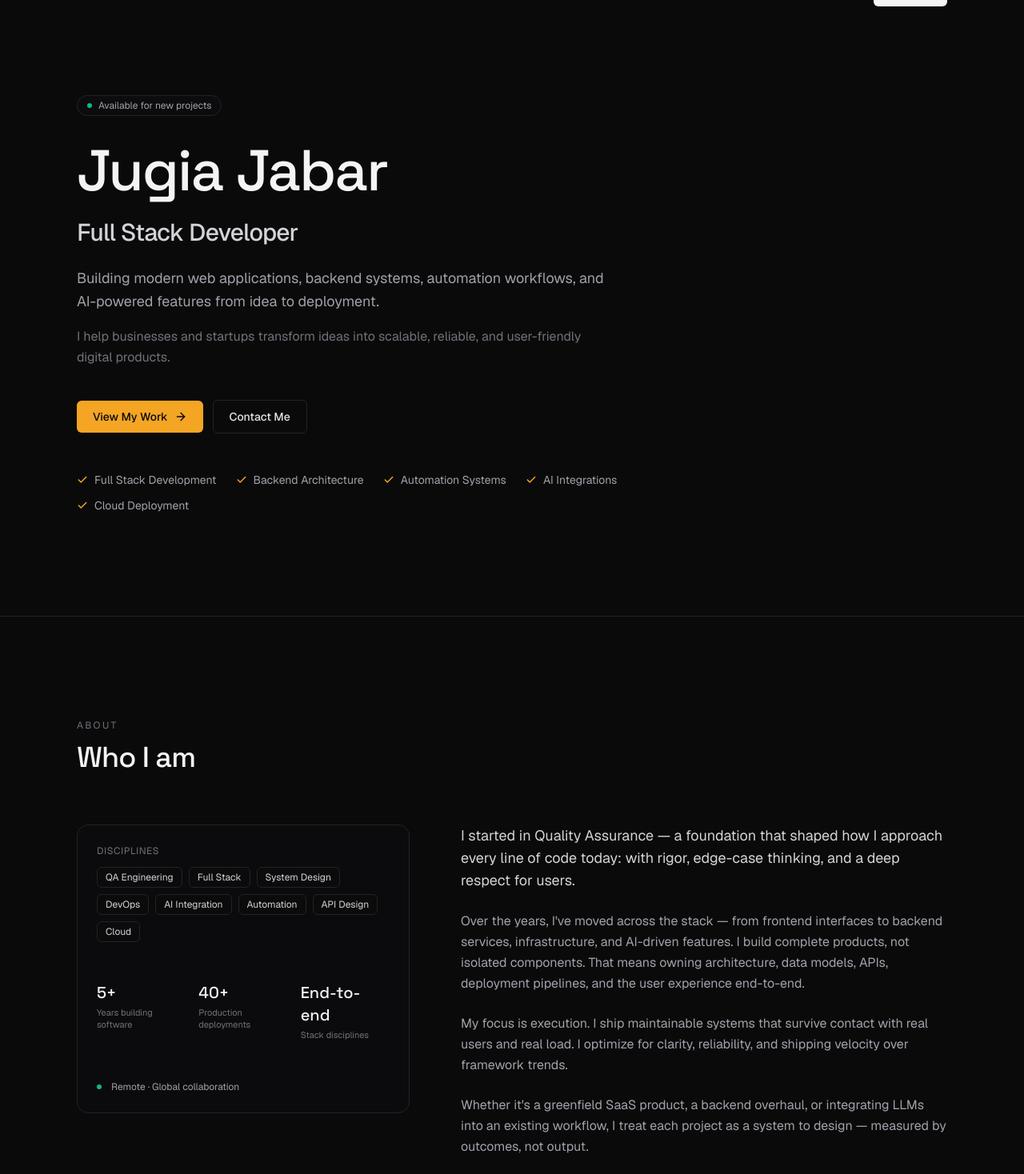
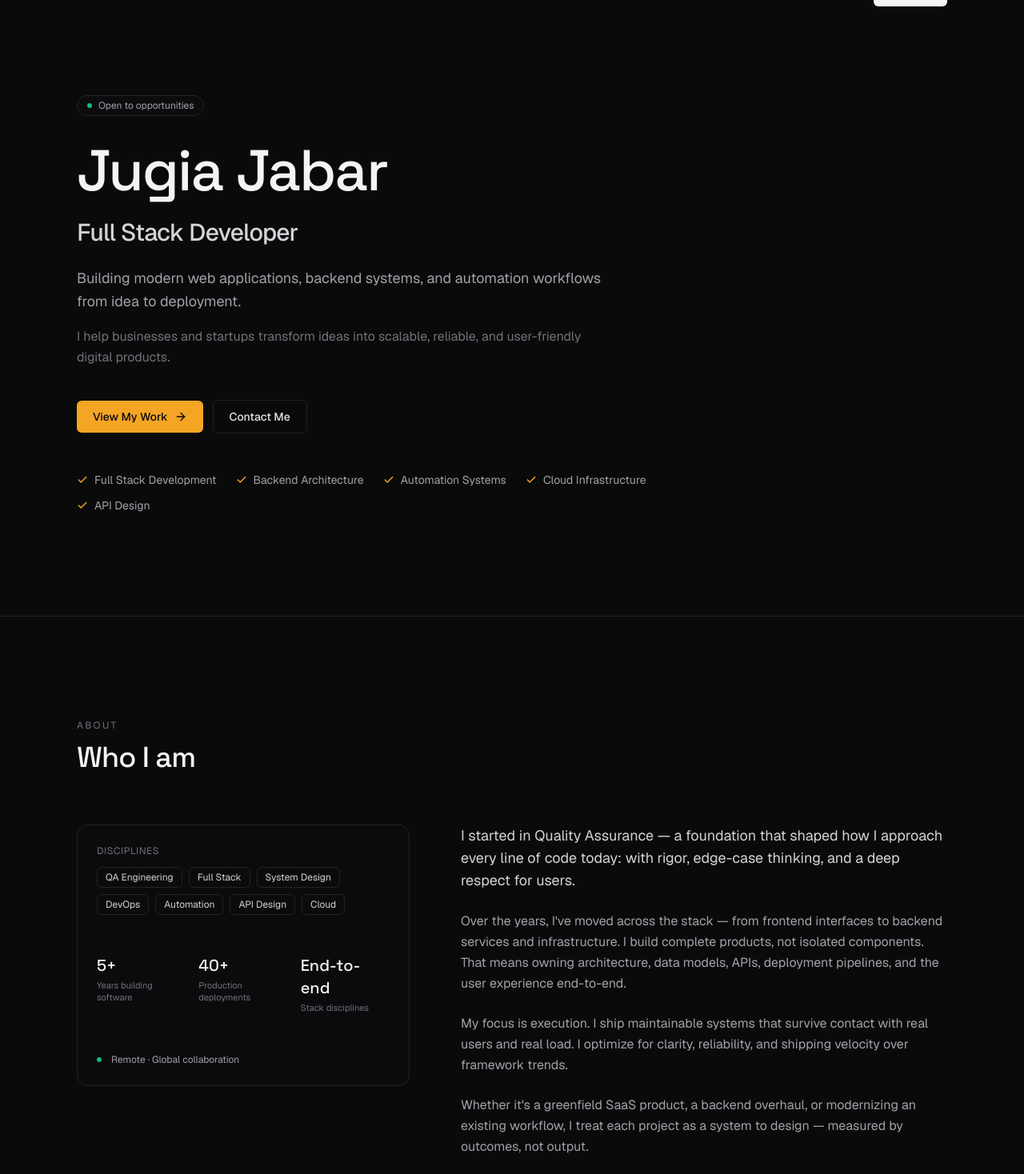
Before and after one commit to anotherplnt/jugia-portfolio, a Next.js app: page / in a window 1280 px wide. Shown: the part 42-1510 px from the top of the page at 80% size. Built offline with nearby package versions, Linux system fonts and the light colour scheme.

Commit message:
cleanup: cut AI mentions 5x→1x, remove ComfyUI/SD from skills, 'Available'→'Open to opportunities'

```diff
--- a/components/About.tsx
+++ b/components/About.tsx
@@ -3,7 +3,6 @@ const badges = [
   "Full Stack",
   "System Design",
   "DevOps",
-  "AI Integration",
   "Automation",
   "API Design",
   "Cloud",
@@ -83,11 +82,11 @@ export default function About() {
                 thinking, and a deep respect for users.
               </p>
               <p>
-                Over the years, I've moved across the stack — from frontend
-                interfaces to backend services, infrastructure, and AI-driven
-                features. I build complete products, not isolated components.
-                That means owning architecture, data models, APIs, deployment
-                pipelines, and the user experience end-to-end.
+                Over the years, I&apos;ve moved across the stack — from frontend
+                interfaces to backend services and infrastructure. I build
+                complete products, not isolated components. That means owning
+                architecture, data models, APIs, deployment pipelines, and the
+                user experience end-to-end.
               </p>
               <p>
                 My focus is execution. I ship maintainable systems that survive
@@ -95,10 +94,9 @@ export default function About() {
                 reliability, and shipping velocity over framework trends.
               </p>
               <p>
-                Whether it's a greenfield SaaS product, a backend overhaul, or
-                integrating LLMs into an existing workflow, I treat each
-                project as a system to design — measured by outcomes, not
-                output.
+                Whether it&apos;s a greenfield SaaS product, a backend overhaul,
+                or modernizing an existing workflow, I treat each project as a
+                system to design — measured by outcomes, not output.
               </p>
             </div>
           </div>
--- a/components/Hero.tsx
+++ b/components/Hero.tsx
@@ -5,8 +5,8 @@ const highlights = [
   "Full Stack Development",
   "Backend Architecture",
   "Automation Systems",
-  "AI Integrations",
-  "Cloud Deployment",
+  "Cloud Infrastructure",
+  "API Design",
 ];
 
 export default function Hero() {
@@ -21,7 +21,7 @@ export default function Hero() {
         <div className="max-w-3xl">
           <div className="inline-flex items-center gap-2 rounded-full border border-border/60 bg-surface/40 px-3 py-1 text-xs text-zinc-400 mb-8">
             <span className="h-1.5 w-1.5 rounded-full bg-emerald-500" />
-            Available for new projects
+            Open to opportunities
           </div>
 
           <h1 className="font-display text-5xl sm:text-6xl lg:text-7xl tracking-tight text-zinc-100 leading-[1.05]">
@@ -33,8 +33,8 @@ export default function Hero() {
           </p>
 
           <p className="mt-6 text-lg text-zinc-400 leading-relaxed max-w-2xl">
-            Building modern web applications, backend systems, automation
-            workflows, and AI-powered features from idea to deployment.
+            Building modern web applications, backend systems, and automation
+            workflows from idea to deployment.
           </p>
 
           <p className="mt-4 text-base text-zinc-500 leading-relaxed max-w-2xl">
--- a/components/Skills.tsx
+++ b/components/Skills.tsx
@@ -43,9 +43,9 @@ const categories: SkillCategory[] = [
     ),
   },
   {
-    title: "Automation & AI",
-    description: "Building intelligent workflows and generative AI pipelines.",
-    skills: ["OpenAI", "Claude", "LangChain", "n8n", "ComfyUI", "Stable Diffusion"],
+    title: "Automation & Integrations",
+    description: "Connecting tools and services into reliable, automated workflows.",
+    skills: ["n8n", "OpenAI", "Claude", "LangChain", "REST APIs", "Webhooks"],
     icon: (
       <svg width="20" height="20" viewBox="0 0 24 24" fill="none" stroke="currentColor" strokeWidth="1.6" strokeLinecap="round" strokeLinejoin="round">
         <rect x="5" y="7" width="14" height="12" rx="2" />
@@ -93,8 +93,8 @@ export default function Skills() {
           A toolkit built for shipping
         </h2>
         <p className="mt-4 text-base leading-relaxed text-neutral-400">
-          From pixel-perfect frontends to resilient backends and AI-driven automation —
-          here&apos;s what I work with day to day.
+          From pixel-perfect frontends to resilient backends and reliable
+          infrastructure — here&apos;s what I work with day to day.
         </p>
       </motion.div>
 
```
